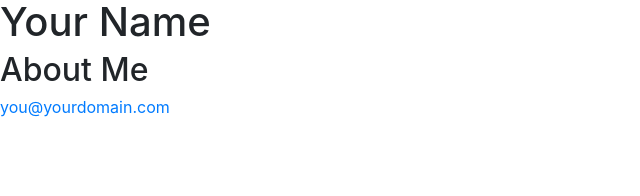
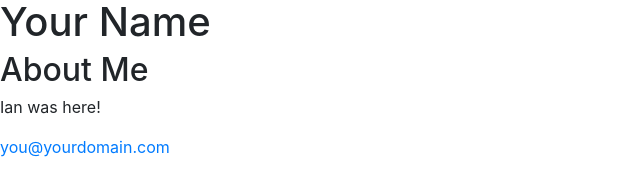
Before and after one commit to psande21/Build-Your-Brand, a plain HTML site: page index.html in a window 1280 px wide. Shown: the whole page, without its empty margins (0-640 px from the left). Drawn offline with nearby package versions, Linux system fonts and the light colour scheme.

Commit message:
ian messing around

```diff
--- a/index.html
+++ b/index.html
@@ -34,6 +34,10 @@
       <h2>About Me</h2>
     </div>
 
+    <div>
+        <p>Ian was here!</p>
+    </div>
+
     <div id="footer">
         <a href="mailto:you@yourdomain.com">
             <p id="email">you@yourdomain.com</p>
```
